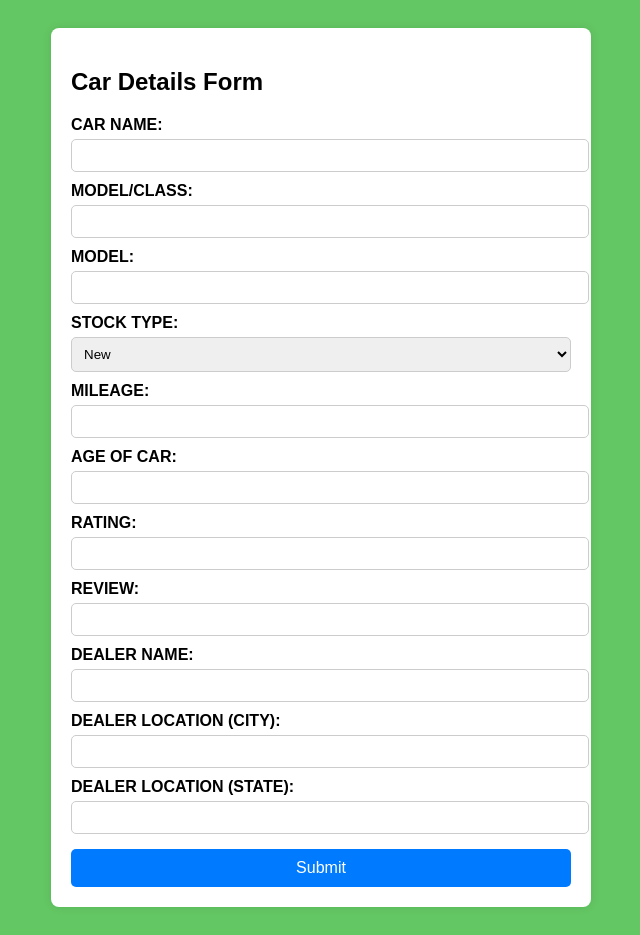
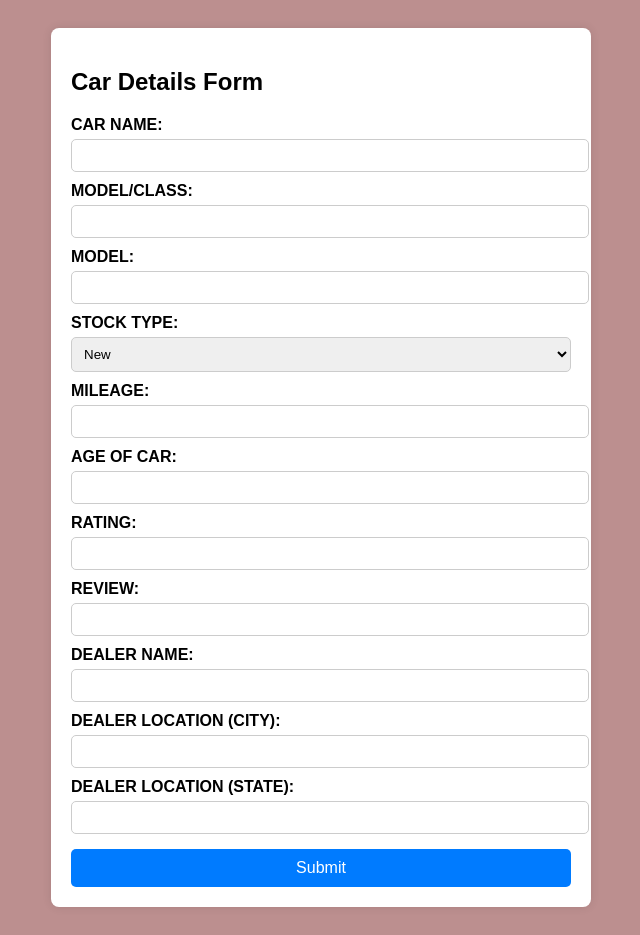
Before and after one commit to akshatsharma2407/GMC_motors, a Flask app: page / in a window 1280 px wide. Shown: the whole page, without its empty margins (319-959 px from the left). Run offline with Flask 3, Linux system fonts and the light colour scheme; parts of the project's set-up code (start-up, migrations or seed data) failed here and were passed over.

Commit message:
new version v18

```diff
--- a/flask_app/templates/index.html
+++ b/flask_app/templates/index.html
@@ -7,7 +7,7 @@
     <style>
         body {
             font-family: Arial, sans-serif;
-            background-color: rgb(99, 199, 99);
+            background-color: rosybrown;
             padding: 20px;
         }
         form {
```
Also changed, not shown: 1 other file.
